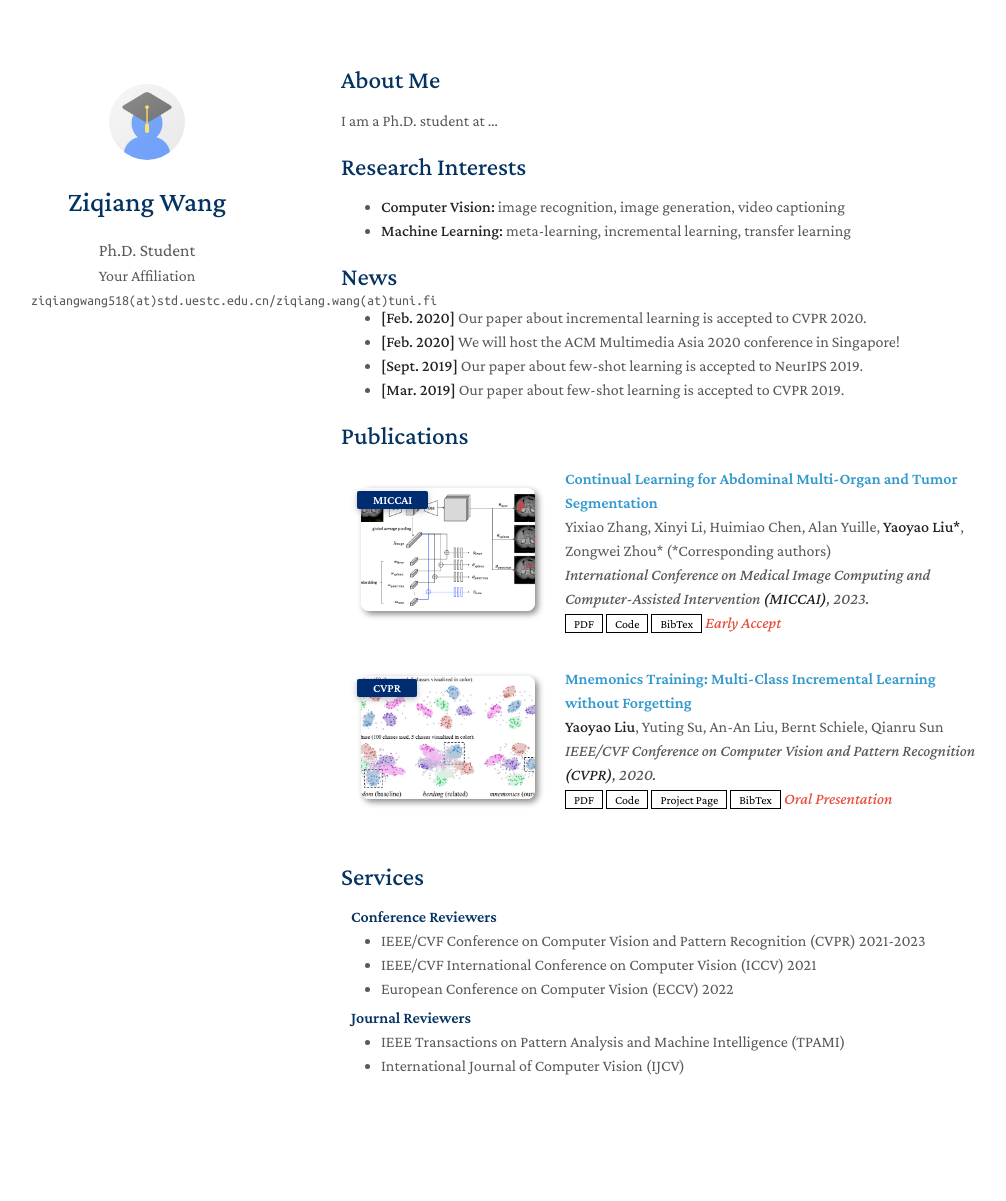
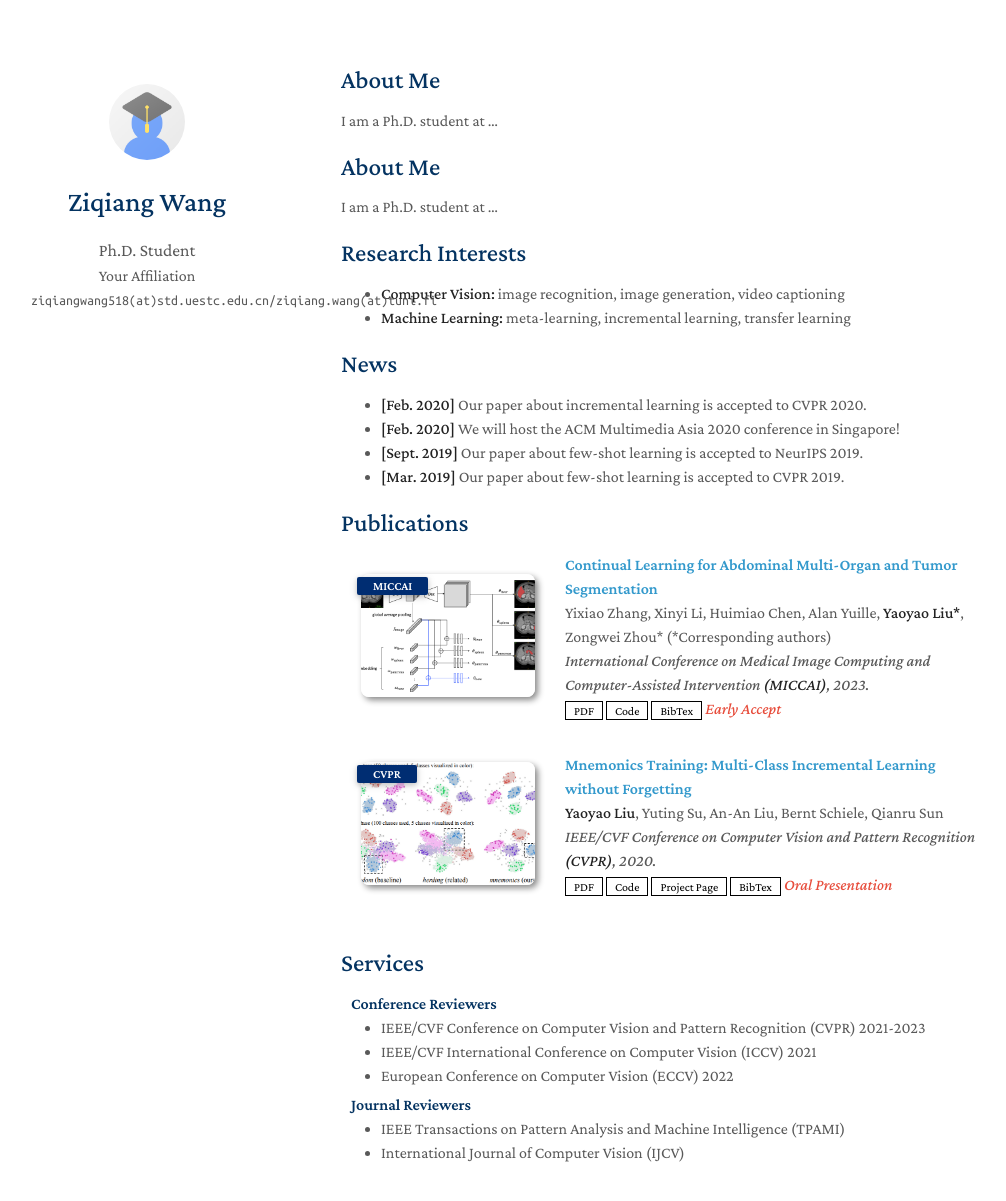
Before and after one commit to ZQiang-Wang/ZQiang-Wang.github.io, a Jekyll site: the page built from index.md, in a window 1280 px wide and 1259 px high. Shown: the top 1201 px of the window, without its empty margins (129-1135 px from the left). Built offline with Jekyll 4.4.1, drawn with Linux system fonts in a browser that asks for light colours; a style sheet for code colours, icons or effects is not loaded; our own code applies the rules of GitHub Pages for plain Markdown files.

Commit message:
Update index.md

```diff
--- a/index.md
+++ b/index.md
@@ -1,6 +1,10 @@
 ---
 layout: homepage
 ---
+
+## About Me
+
+I am a Ph.D. student at ...
 
 ## About Me
 
```
